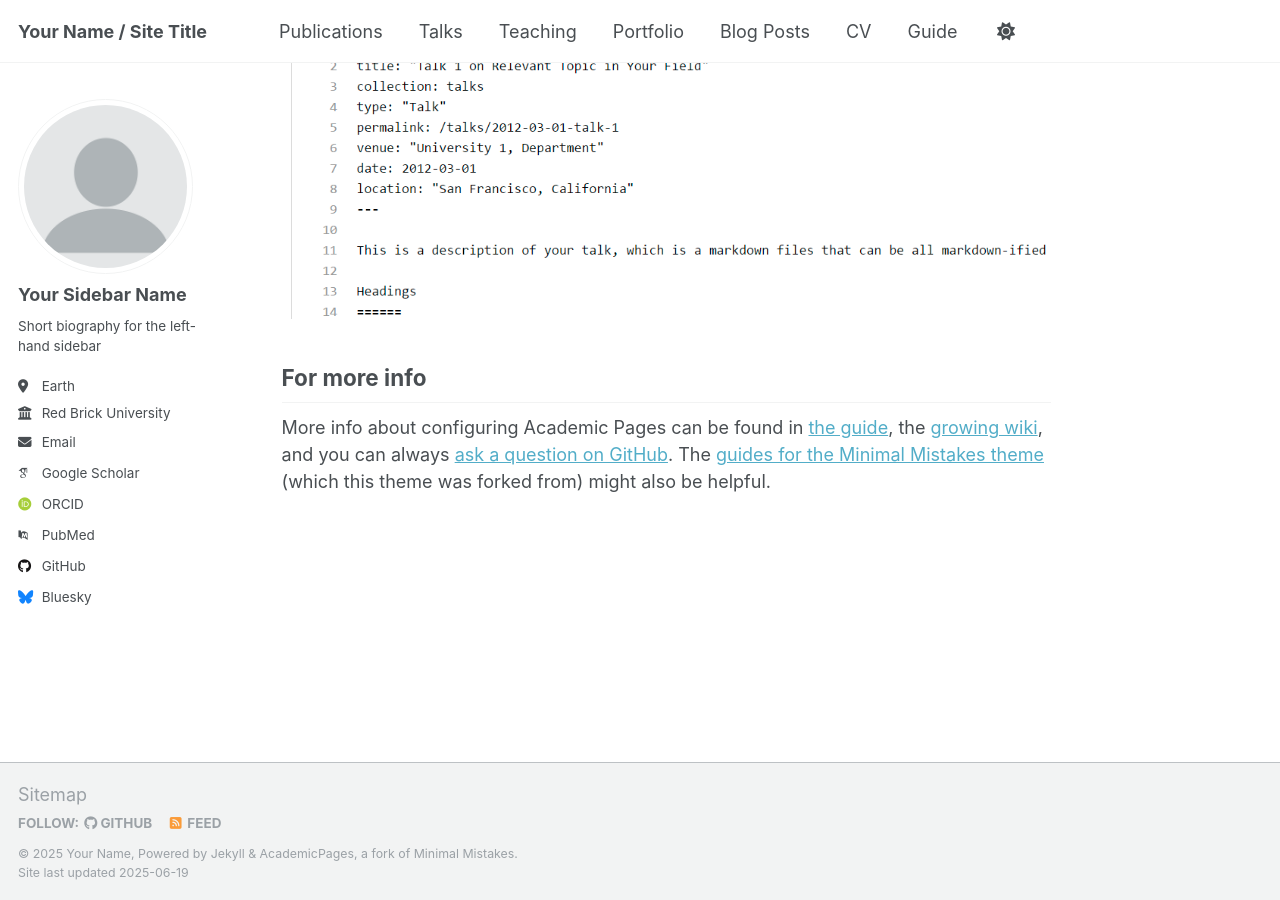
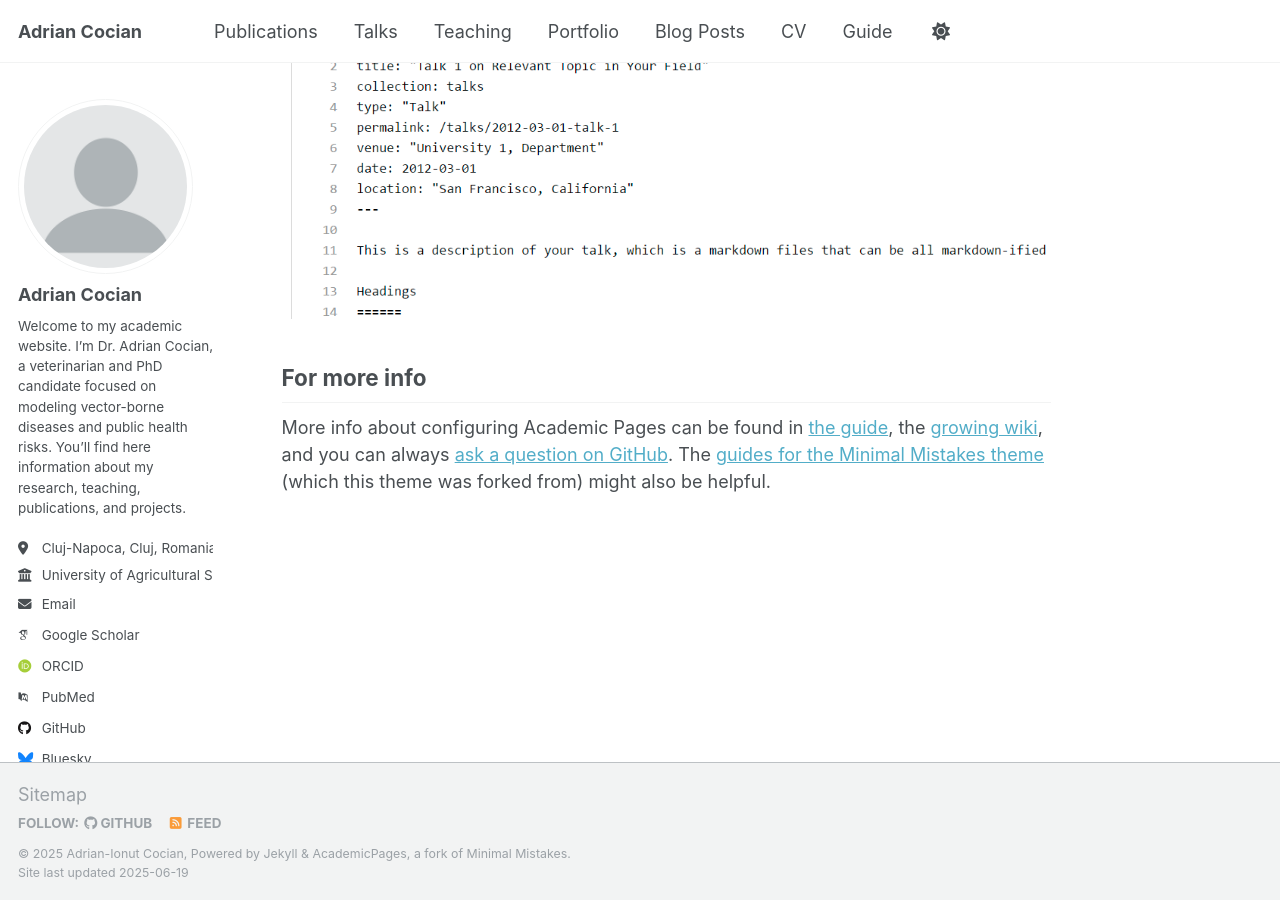
Before and after one commit to AdrianCocian/Adrian-Cocian, a Jekyll site: the page built from _pages/about.md, in a window 1280 px wide and 900 px high, scrolled down 2636 px. Built offline with Jekyll 4.4.1, drawn with Linux system fonts in a browser that asks for light colours; some web fonts are replaced.

Commit message:
Update _config.yml

```diff
--- a/_config.yml
+++ b/_config.yml
@@ -9,9 +9,9 @@
 # Basic Site Settings
 locale                   : "en-US"
 site_theme               : "default"
-title                    : "Your Name / Site Title"
+title                    : "Adrian Cocian"
 title_separator          : "-"
-name                     : &name "Your Name"
+name                     : &name "Adrian-Ionut Cocian"
 description              : &description "personal description"
 url                      : https://academicpages.github.io # the base hostname & protocol for your site e.g. "https://[your GitHub username].github.io" or if you already have some other page hosted on Github then use "https://[your GitHub username].github.io/[Your Repo Name]"
 baseurl                  : "" # the subpath of your site, e.g. "/blog"
@@ -23,13 +23,14 @@ repository               : "academicpages/academicpages.github.io"
 author:
   # Biographic information
   avatar           : "profile.png"
-  name             : "Your Sidebar Name"
-  pronouns         : # example: "she/her"
-  bio              : "Short biography for the left-hand sidebar"
-  location         : "Earth"
-  employer         : "Red Brick University"
+  name             : "Adrian Cocian"
+  pronouns         : # example: "he/him"
+  bio              : "Welcome to my academic website. I’m Dr. Adrian Cocian, a veterinarian and PhD candidate focused on modeling vector-borne diseases and public health risks.
+You’ll find here information about my research, teaching, publications, and projects."
+  location         : "Cluj-Napoca, Cluj, Romania"
+  employer         : "University of Agricultural Scinces and Veterinary Medicine(USAMV) CLuj-Napoca, Romania"
   uri              : # URL
-  email            : "none@example.org"
+  email            : "adrian.cocian@usamvcluj.ro"
 
   # Academic websites
   academia         : # URL
```
